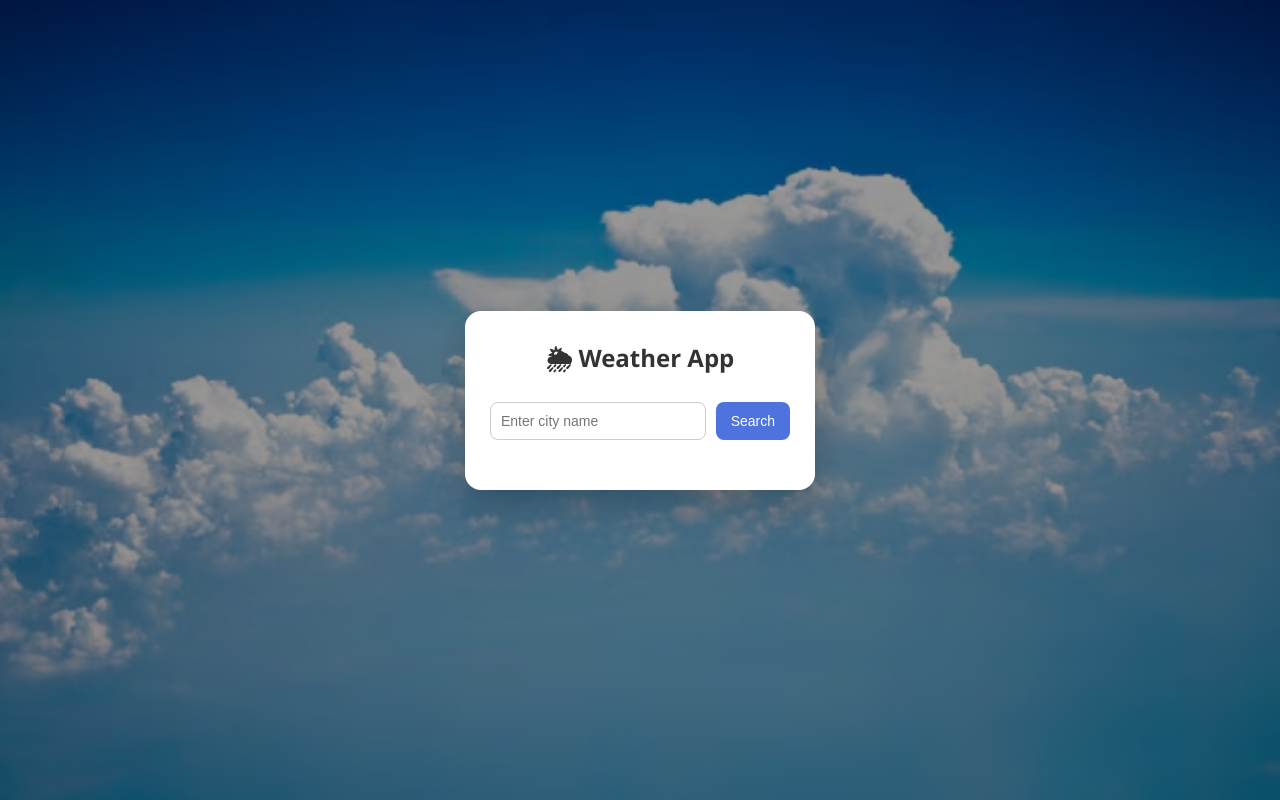
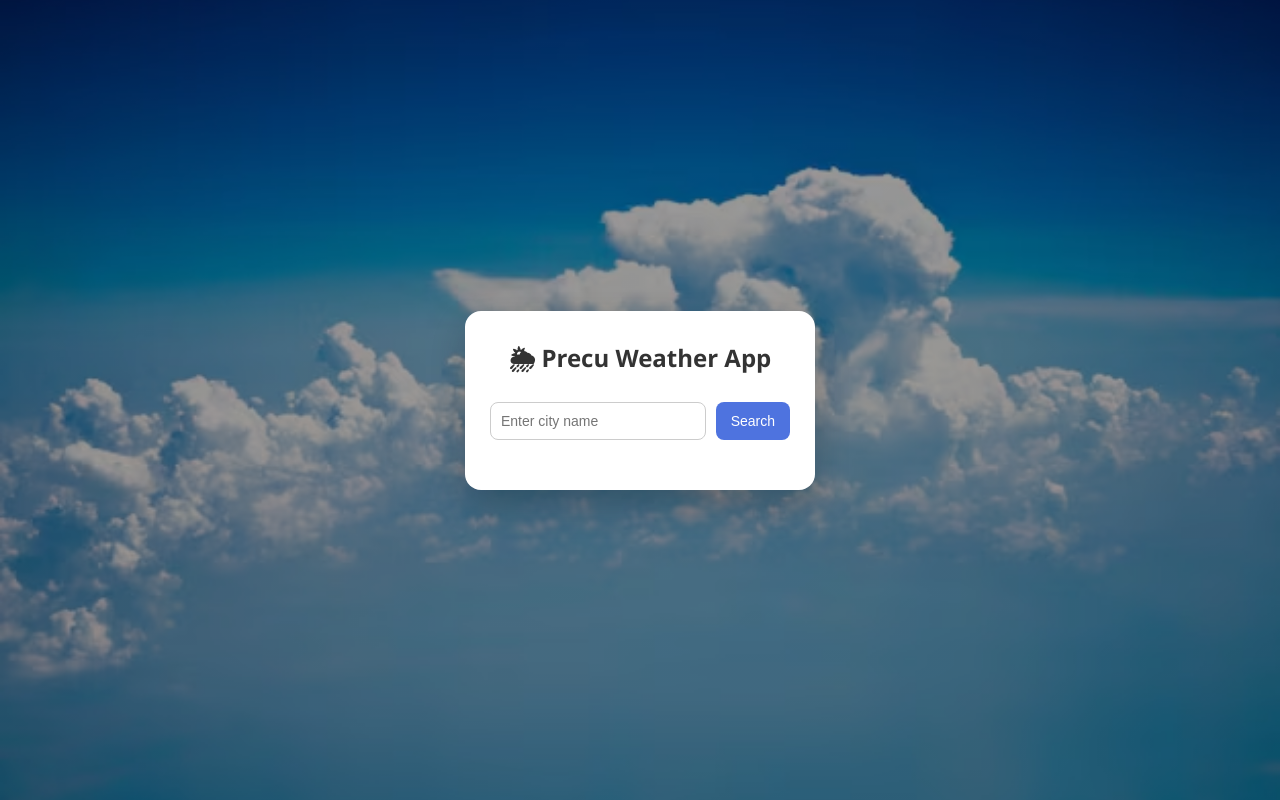
Before and after one commit to DivyaAsthana8898/weather-App, a plain HTML site: page index.html in a window 1280 px wide. Drawn offline with Linux system fonts and the light colour scheme.

Commit message:
changeshtml

```diff
--- a/index.html
+++ b/index.html
@@ -16,7 +16,7 @@
 
         <div class="weather-card">
 
-            <h1>🌦 Weather App</h1>
+            <h1>🌦 Precu Weather App</h1>
 
             <!-- Input Section -->
             <div class="search-box">
```
